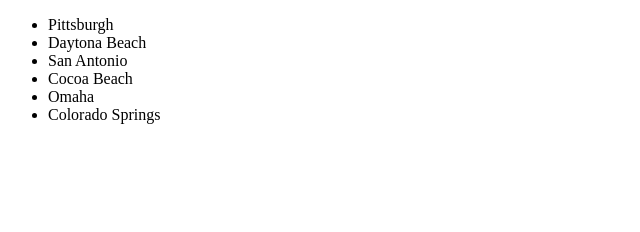
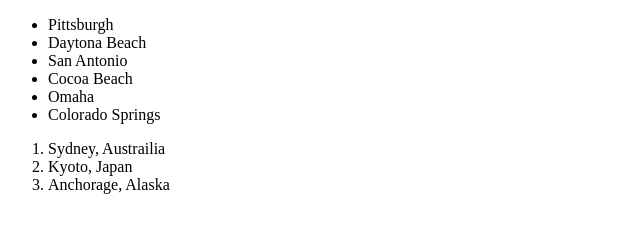
Before and after one commit to TardigradeTyrs/ExerciseHtml1, a plain HTML site: page index.html in a window 1280 px wide. Shown: the whole page, without its empty margins (0-640 px from the left). Drawn offline with Linux system fonts and the light colour scheme.

Commit message:
added want to visit cities

```diff
--- a/index.html
+++ b/index.html
@@ -10,7 +10,11 @@
         <li> Omaha </li>
         <li> Colorado Springs </li>
       </ul>
-
+      <ol>
+        <li> Sydney, Austrailia </li>
+        <li> Kyoto, Japan </li>
+        <li> Anchorage, Alaska </li>
+      </ol>
 
     </head>
   </html>
```
